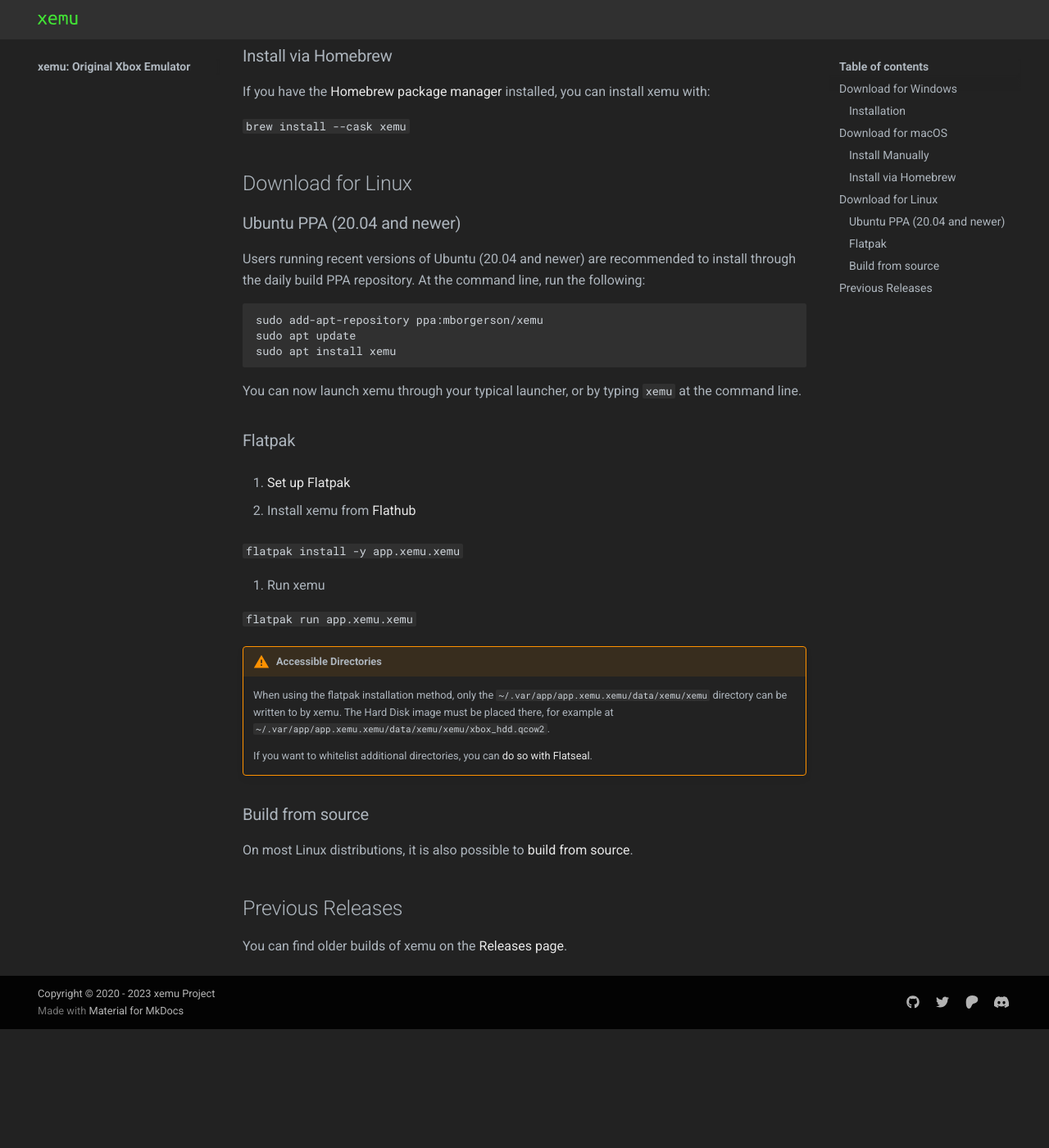
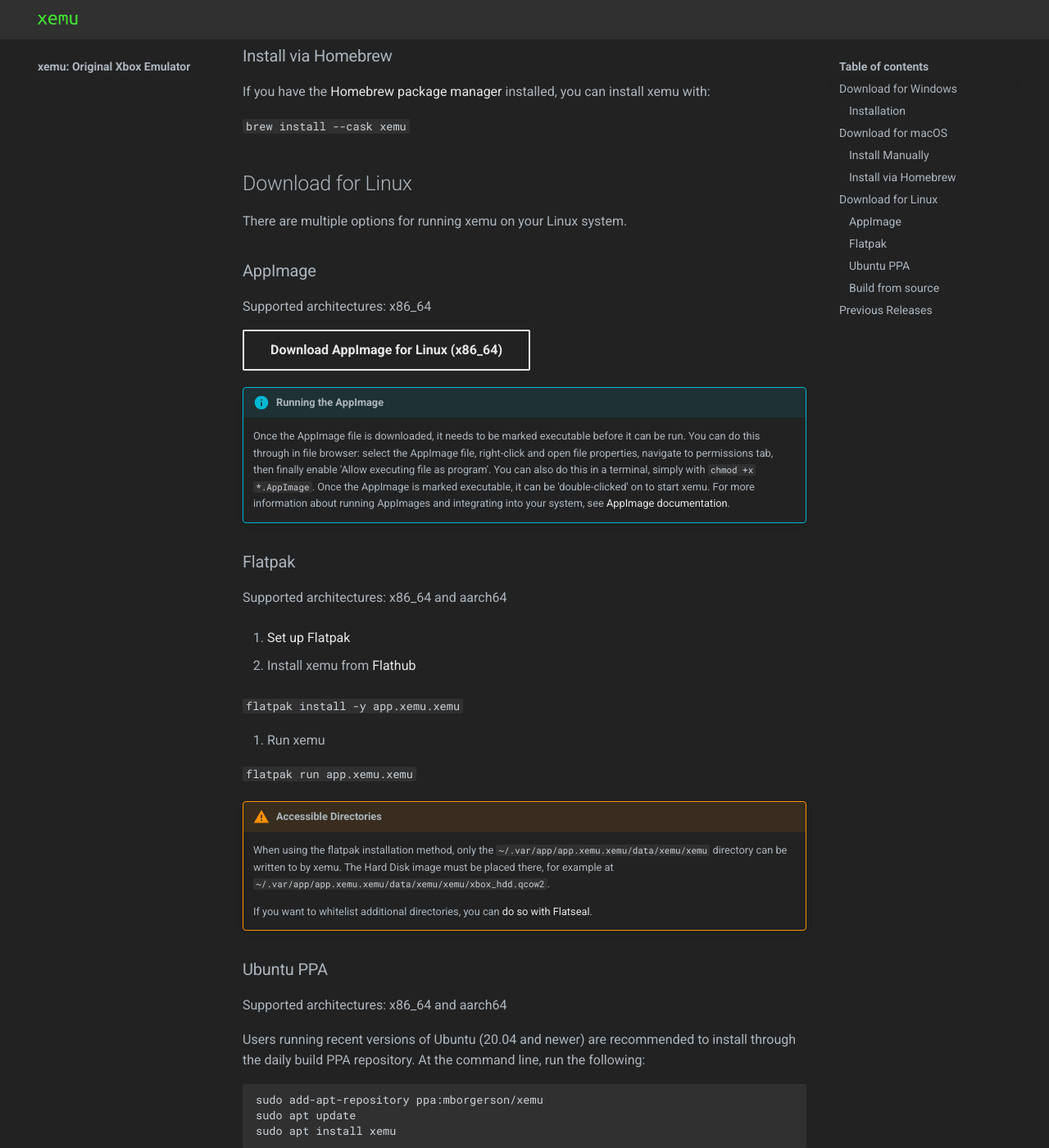
Before and after one commit to xemu-project/xemu-website, an MkDocs documentation site: the page built from docs/docs/download.md, in a window 1280 px wide and 1400 px high, scrolled down 896 px. Shown: the whole window at 82% size. Built offline with MkDocs 1.6.1 and Material for MkDocs 9.7.7, drawn with Linux system fonts in a browser that asks for light colours; before the commit the page ends 2151 px from its top, so only the background shows below that; some of the changed text lies outside the part shown.

Commit message:
Add AppImage link to docs

````diff
--- a/docs/docs/download.md
+++ b/docs/docs/download.md
@@ -28,19 +28,21 @@ If you have the [Homebrew package manager](https://brew.sh) installed, you can i
 
 ## Download for Linux
 
-### Ubuntu PPA (20.04 and newer)
+There are multiple options for running xemu on your Linux system.
 
-Users running recent versions of Ubuntu (20.04 and newer) are recommended to install through the daily build PPA repository. At the command line, run the following:
+### AppImage
 
-```sh
-sudo add-apt-repository ppa:mborgerson/xemu
-sudo apt update
-sudo apt install xemu
-```
+Supported architectures: x86_64
 
-You can now launch xemu through your typical launcher, or by typing `xemu` at the command line.
+[Download AppImage for Linux (x86_64)](https://github.com/xemu-project/xemu/releases/download/v{{xemu_version}}/xemu-{{xemu_version}}-x86_64.AppImage){ .md-button .md-button--secondary }
+
+!!! info "Running the AppImage"
+
+	Once the AppImage file is downloaded, it needs to be marked executable before it can be run. You can do this through in file browser: select the AppImage file, right-click and open file properties, navigate to permissions tab, then finally enable 'Allow executing file as program'. You can also do this in a terminal, simply with `chmod +x *.AppImage`. Once the AppImage is marked executable, it can be 'double-clicked' on to start xemu. For more information about running AppImages and integrating into your system, see [AppImage documentation](https://docs.appimage.org/user-guide/run-appimages.html#download-make-executable-run).
 
 ### Flatpak
+
+Supported architectures: x86_64 and aarch64
 
 1. [Set up Flatpak](https://www.flatpak.org/setup/)
 
@@ -58,6 +60,20 @@ You can now launch xemu through your typical launcher, or by typing `xemu` at th
 
 	If you want to whitelist additional directories, you can [do so with Flatseal](troubleshooting.md#flatpak-release-will-not-load-bios-mcpx-rom-hard-drive).
 
+### Ubuntu PPA
+
+Supported architectures: x86_64 and aarch64
+
+Users running recent versions of Ubuntu (20.04 and newer) are recommended to install through the daily build PPA repository. At the command line, run the following:
+
+```sh
+sudo add-apt-repository ppa:mborgerson/xemu
+sudo apt update
+sudo apt install xemu
+```
+
+You can now launch xemu through your typical launcher, or by typing `xemu` at the command line.
+
 ### Build from source
 
 On most Linux distributions, it is also possible to [build from source](dev/building-from-source.md#linux).
````
Also changed, not shown: generate.py (+8 -0 lines).
